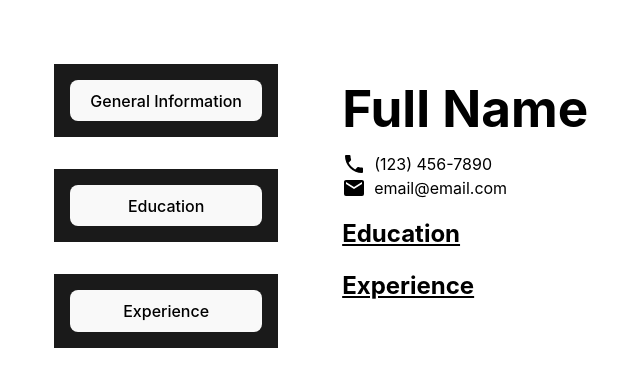
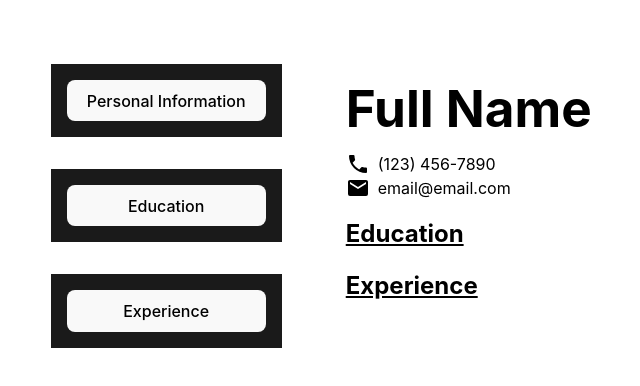
Before and after one commit to AliBa1/cv-app, a React (Vite) app: page / in a window 1280 px wide. Shown: the top 386 px of the page, without its empty margins (45-685 px from the left). Built offline with nearby package versions, Linux system fonts and the light colour scheme.

Commit message:
renamed 'general' items to 'personal'

```diff
--- a/src/App.jsx
+++ b/src/App.jsx
@@ -1,6 +1,6 @@
 import { useState } from 'react'
-import General from './components/General.jsx'
-import GeneralForm from './components/GeneralForm.jsx'
+import Personal from './components/Personal.jsx'
+import PersonalForm from './components/PersonalForm.jsx'
 import Education from './components/Education.jsx'
 import EducationForm from './components/EducationForm.jsx'
 import Experience from './components/Experience.jsx'
@@ -8,14 +8,14 @@ import ExperienceForm from './components/ExperienceForm.jsx'
 import './App.css'
 
 function App(){
-  const [generalInfo, setGeneralInfo] = useState({
+  const [personalInfo, setPersonalInfo] = useState({
     firstName: "Full",
     lastName: "Name",
     phone: "(123) 456-7890",
     email: "email@email.com",
   })
-  const updateGeneral = (firstName, lastName, phone, email) => {
-    setGeneralInfo({
+  const updatePersonal = (firstName, lastName, phone, email) => {
+    setPersonalInfo({
       firstName: firstName,
       lastName: lastName,
       phone: phone,
@@ -59,13 +59,13 @@ function App(){
   return (
     <>
       <div className="forms">
-        <GeneralForm updateInfo={updateGeneral}/>
+        <PersonalForm updateInfo={updatePersonal}/>
         <EducationForm updateInfo={updateEducation}/>
         <ExperienceForm updateInfo={updateExperience}/>
       </div>
 
       <div className="cv">
-        <General data={generalInfo}/>
+        <Personal data={personalInfo}/>
         <Education data={educationInfo}/>
         <Experience data={experienceInfo}/>
       </div>
--- a/src/components/General.jsx
+++ b/src/components/Personal.jsx
@@ -3,7 +3,7 @@
 import Icon from '@mdi/react';
 import { mdiPhone } from '@mdi/js';
 import { mdiEmail } from '@mdi/js';
-// import './General.css'
+// import './Personal.css'
 
 function IconInfo(props) {
   return (
@@ -14,7 +14,7 @@ function IconInfo(props) {
   )
 }
 
-function General(props) {
+function Personal(props) {
   return (
     <>
       <h1 style={{paddingBlock: '1rem'}}>{props.data.firstName} {props.data.lastName}</h1>
@@ -24,4 +24,4 @@ function General(props) {
   )
 }
 
-export default General
+export default Personal
--- a/src/components/GeneralForm.jsx
+++ b/src/components/PersonalForm.jsx
@@ -1,16 +1,16 @@
 /* eslint-disable react/prop-types */
 import { useState } from 'react'
 import { FormInput } from '../tools/FormInput';
-// import './GeneralForm.css'
+// import './PersonalForm.css'
 
-function GeneralForm({updateInfo}) {
+function PersonalForm({updateInfo}) {
   const [showForm, setShowForm] = useState(false);
   const [firstName, setFirstName] = useState('');
   const [lastName, setLastName] = useState('');
   const [phone, setPhone] = useState('');
   const [email, setEmail] = useState('');
 
-  function updateGeneral() {
+  function updatePersonal() {
     console.log("Full Name: " + firstName + ' ' + lastName);
     console.log("Phone: " + phone);
     console.log("Email: " + email);
@@ -19,11 +19,11 @@ function GeneralForm({updateInfo}) {
 
   return (
     <div style={{marginBottom: '2rem', backgroundColor: '#1a1a1a', padding: '1rem'}}>
-      <button style={{width: '100%'}} onClick={() => {setShowForm(!showForm)}}>General Information</button>
+      <button style={{width: '100%'}} onClick={() => {setShowForm(!showForm)}}>Personal Information</button>
       {showForm && (
         <form onSubmit={(e) => {
           e.preventDefault(),
-          updateGeneral(),
+          updatePersonal(),
           setShowForm(false)
         }}>
           <FormInput labelTitle="First Name" value={firstName} setValue={setFirstName} isRequired={true}/>
@@ -31,11 +31,11 @@ function GeneralForm({updateInfo}) {
           <FormInput labelTitle="Phone" value={phone} setValue={setPhone} isRequired={true}/>
           <FormInput labelTitle="Email" value={email} setValue={setEmail} isRequired={true}/>
 
-          <button type="submit">Enter</button>
+          <button type="submit">Update</button>
         </form>
       )}
     </div>
   );
 }
 
-export default GeneralForm
+export default PersonalForm
```
